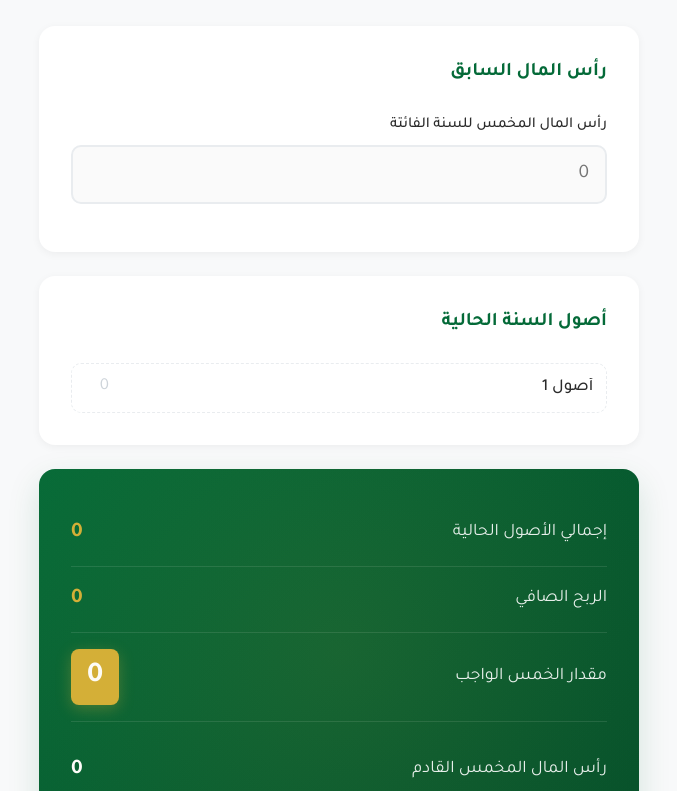
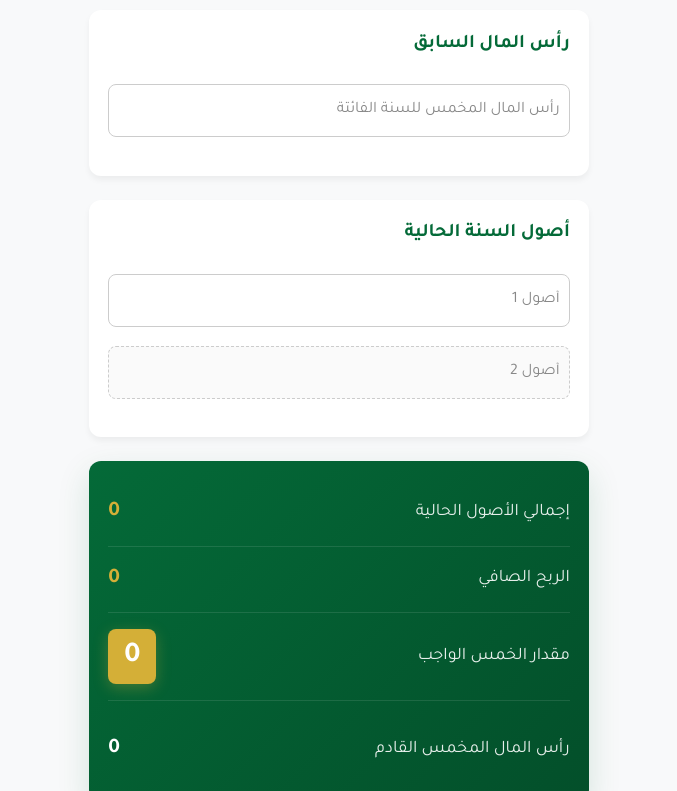
Before and after one commit to mjs19999/khums-calculator, a plain HTML site: page index.html in a window 1280 px wide. Shown: the part 94-885 px from the top of the page, without its empty margins (301-978 px from the left). Drawn offline with Linux system fonts and the light colour scheme.

Commit message:
تعديلات بسيطة

```diff
--- a/index.html
+++ b/index.html
@@ -7,18 +7,20 @@
     <link href="https://fonts.googleapis.com/css2?family=Tajawal:wght@400;500;700&display=swap" rel="stylesheet">
     <style>
         :root {
-            --primary-color: #046A38; /* Deep Emerald Green */
+            --primary-color: #046A38;
             --primary-light: #0a8a4d;
-            --accent-color: #D4AF37; /* Soft Gold */
+            --accent-color: #D4AF37;
             --bg-color: #f8f9fa;
             --card-bg: #ffffff;
             --text-main: #2b2b2b;
-            --text-muted: #6c757d;
-            --border-light: #e9ecef;
-            --shadow-sm: 0 2px 8px rgba(0,0,0,0.05);
+            --text-muted: #888888;
+            --border-light: #cccccc;
+            --danger-bg: #ffebee;
+            --danger-color: #d32f2f;
+            --shadow-sm: 0 4px 6px rgba(0,0,0,0.05);
             --shadow-md: 0 8px 24px rgba(4, 106, 56, 0.08);
             --shadow-lg: 0 12px 32px rgba(4, 106, 56, 0.15);
-            --transition: all 0.3s cubic-bezier(0.25, 0.8, 0.25, 1);
+            --transition: all 0.25s ease;
         }
 
         * {
@@ -32,43 +34,26 @@
             background-color: var(--bg-color);
             color: var(--text-main);
             line-height: 1.6;
-            padding: 2rem 1rem;
+            padding: 1rem 0.5rem;
             display: flex;
             justify-content: center;
         }
 
         .container {
             width: 100%;
-            max-width: 600px;
+            max-width: 500px;
         }
 
-        .header {
-            text-align: center;
-            margin-bottom: 2rem;
-        }
-
-        .header h1 {
-            color: var(--primary-color);
-            font-size: 2.2rem;
-            margin-bottom: 0.5rem;
-        }
-
-        .header p {
-            color: var(--text-muted);
-            font-size: 1rem;
-        }
+        .header { text-align: center; margin-bottom: 2rem; }
+        .header h1 { color: var(--primary-color); font-size: 2.2rem; margin-bottom: 0.5rem; }
+        .header p { color: var(--text-muted); font-size: 1rem; }
 
         .card {
             background-color: var(--card-bg);
-            border-radius: 16px;
-            padding: 2rem;
+            border-radius: 12px;
+            padding: 1.2rem;
             margin-bottom: 1.5rem;
             box-shadow: var(--shadow-sm);
-            transition: var(--transition);
-        }
-
-        .card:hover {
-            box-shadow: var(--shadow-md);
         }
 
         .section-title {
@@ -76,59 +61,13 @@
             font-weight: 700;
             color: var(--primary-color);
             margin-bottom: 1.5rem;
-            display: flex;
-            align-items: center;
-            gap: 0.5rem;
         }
 
-        /* Inputs General */
-        .input-group {
-            display: flex;
-            flex-direction: column;
-            margin-bottom: 1rem;
-        }
-
-        .input-group label {
-            font-size: 0.95rem;
-            color: var(--text-main);
-            margin-bottom: 0.5rem;
-            font-weight: 500;
-        }
-
-        .main-input {
+        /* حاوية الإدخال */
+        .input-container {
+            position: relative;
+            margin-bottom: 1.2rem;
             width: 100%;
-            padding: 1rem;
-            font-size: 1.2rem;
-            border: 2px solid var(--border-light);
-            border-radius: 10px;
-            background-color: #fafafa;
-            transition: var(--transition);
-            color: var(--text-main);
-        }
-
-        .main-input:focus {
-            outline: none;
-            border-color: var(--primary-color);
-            background-color: #fff;
-            box-shadow: 0 0 0 4px rgba(4, 106, 56, 0.1);
-        }
-
-        /* Dynamic Asset Rows */
-        .assets-container {
-            display: flex;
-            flex-direction: column;
-            gap: 0.8rem;
-        }
-
-        .asset-row {
-            display: flex;
-            gap: 1rem;
-            align-items: center;
-            padding: 0.8rem;
-            border-radius: 10px;
-            background: #fff;
-            border: 1px solid var(--border-light);
-            transition: var(--transition);
             animation: slideIn 0.4s cubic-bezier(0.25, 0.8, 0.25, 1) forwards;
         }
 
@@ -137,59 +76,123 @@
             to { opacity: 1; transform: translateY(0); }
         }
 
-        .asset-row:focus-within {
-            border-color: var(--primary-light);
-            box-shadow: 0 4px 12px rgba(4, 106, 56, 0.05);
-        }
-
-        .asset-name, .asset-amount {
-            border: none;
-            background: transparent;
-            font-size: 1.05rem;
+        /* حقول الإدخال الأساسية */
+        .main-input {
+            width: 100%;
+            padding: 1rem 0.8rem;
+            padding-left: 2.5rem; /* مساحة لزر الحذف على اليسار */
+            font-size: 1rem;
+            border: 1px solid var(--border-light);
+            border-radius: 8px;
+            background-color: transparent;
             color: var(--text-main);
             outline: none;
             transition: var(--transition);
         }
 
-        .asset-name {
-            flex-grow: 1;
-            font-weight: 500;
+        .main-input:focus {
+            border-color: var(--primary-color);
+            box-shadow: 0 0 0 4px rgba(4, 106, 56, 0.1);
         }
 
-        .asset-amount {
-            width: 120px;
-            text-align: left;
-            font-weight: 700;
-            color: var(--primary-color);
-            border-bottom: 2px solid transparent;
+        /* الليبل الثابت */
+        .static-label {
+            position: absolute;
+            right: 10px;
+            top: 50%;
+            transform: translateY(-50%);
+            color: var(--text-muted);
+            font-size: 1rem;
+            pointer-events: none;
+            transition: var(--transition);
+            transform-origin: right center;
+            background-color: transparent;
+            padding: 0;
+            margin: 0;
         }
 
-        .asset-amount:focus {
-            border-bottom: 2px solid var(--accent-color);
-        }
-
-        .asset-amount::placeholder {
-            color: #ced4da;
-            font-weight: 400;
-        }
-
-        /* Ghost Row Styling */
-        .ghost-row {
-            opacity: 0.4;
-            border: 1px dashed var(--border-light);
-            background: transparent;
+        /* الليبل القابل للتعديل */
+        input.floating-label {
+            position: absolute;
+            right: 10px;
+            top: 50%;
+            transform: translateY(-50%);
+            color: var(--text-muted);
+            font-size: 1.0rem;
+            transition: var(--transition);
+            transform-origin: right center;
+            background-color: transparent;
+            border: none;
+            outline: none;
+            font-family: inherit;
+            width: auto;
+            max-width: 80%;
+            pointer-events: auto;
             cursor: text;
         }
 
-        .ghost-row:hover {
-            opacity: 0.6;
+        /* تصغير ورفع الليبل */
+        .main-input:focus ~ .static-label,
+        .main-input:not(:placeholder-shown) ~ .static-label,
+        .main-input:focus ~ input.floating-label,
+        .main-input:not(:placeholder-shown) ~ input.floating-label,
+        input.floating-label:focus {
+            top: 0;
+            transform: translateY(-50%) scale(0.85); /* تصغير الخط كما طلبنا سابقًا */
+            background-color: var(--card-bg);
+            padding: 0 3px;
+            color: var(--primary-color);
         }
 
-        .ghost-row .asset-amount {
-            color: var(--text-muted);
+        input.floating-label:focus {
+            border-bottom: 1px dashed var(--primary-color);
+            color: var(--primary-light);
         }
 
-        /* Results Card */
+        /* زر الحذف السالب */
+        .delete-btn {
+            position: absolute;
+            left: 12px;
+            top: 50%;
+            transform: translateY(-50%);
+            background: var(--danger-bg);
+            color: var(--danger-color);
+            border: none;
+            border-radius: 50%;
+            width: 28px;
+            height: 28px;
+            font-size: 1.4rem;
+            line-height: 1;
+            display: flex;
+            align-items: center;
+            justify-content: center;
+            cursor: pointer;
+            transition: var(--transition);
+            opacity: 0;
+            pointer-events: none; /* غير قابل للضغط وهو مخفي */
+            z-index: 10;
+        }
+
+        .delete-btn:hover {
+            background: #ffcdd2;
+            transform: translateY(-50%) scale(1.1);
+        }
+
+        /* إظهار زر الحذف فقط إذا لم يكن الصف شبحًا، ولم يكن الصف الأول */
+        .input-container:not(.ghost-row):not(.first-row) .delete-btn {
+            opacity: 1;
+            pointer-events: auto;
+        }
+
+        /* صف الشبح */
+        .ghost-row { opacity: 0.4; transition: opacity 0.3s; }
+        .ghost-row:hover { opacity: 0.6; }
+        .ghost-row .main-input {
+            border: 1px dashed var(--border-light);
+            background-color: #fafafa;
+        }
+
+        /* البطاقة النهائية */
         .results-card {
             background: linear-gradient(135deg, var(--primary-color), #034f2a);
             color: white;
@@ -197,78 +200,15 @@
             position: relative;
             overflow: hidden;
         }
+        .result-row { display: flex; justify-content: space-between; align-items: center; padding: 1rem 0; border-bottom: 1px solid rgba(255, 255, 255, 0.1); }
+        .result-row:last-child { border-bottom: none; margin-top: 0.5rem; padding-top: 1.5rem; }
+        .result-label { font-size: 1.1rem; opacity: 0.9; }
+        .result-value { font-size: 1.3rem; font-weight: 700; color: var(--accent-color); }
+        .khums-highlight { font-size: 1.8rem; color: #fff; background: var(--accent-color); padding: 0.3rem 1rem; border-radius: 8px; box-shadow: 0 4px 15px rgba(212, 175, 55, 0.3); }
+        .no-khums-msg { text-align: center; font-size: 1.3rem; font-weight: 700; color: var(--accent-color); padding: 1rem; display: none; animation: fadeIn 0.5s ease forwards; }
 
-        .results-card::before {
-            content: '';
-            position: absolute;
-            top: -50%;
-            right: -50%;
-            width: 200%;
-            height: 200%;
-            background: radial-gradient(circle, rgba(212, 175, 55, 0.1) 0%, transparent 60%);
-            pointer-events: none;
-        }
-
-        .result-row {
-            display: flex;
-            justify-content: space-between;
-            align-items: center;
-            padding: 1rem 0;
-            border-bottom: 1px solid rgba(255, 255, 255, 0.1);
-        }
-
-        .result-row:last-child {
-            border-bottom: none;
-            margin-top: 0.5rem;
-            padding-top: 1.5rem;
-        }
-
-        .result-label {
-            font-size: 1.1rem;
-            opacity: 0.9;
-        }
-
-        .result-value {
-            font-size: 1.3rem;
-            font-weight: 700;
-            color: var(--accent-color);
-            transition: var(--transition);
-        }
-
-        .khums-highlight {
-            font-size: 1.8rem;
-            color: #fff;
-            background: var(--accent-color);
-            padding: 0.3rem 1rem;
-            border-radius: 8px;
-            box-shadow: 0 4px 15px rgba(212, 175, 55, 0.3);
-        }
-
-        .no-khums-msg {
-            text-align: center;
-            font-size: 1.3rem;
-            font-weight: 700;
-            color: var(--accent-color);
-            padding: 1rem;
-            display: none;
-            animation: fadeIn 0.5s ease forwards;
-        }
-
-        @keyframes fadeIn {
-            from { opacity: 0; }
-            to { opacity: 1; }
-        }
-
-        .hidden-details {
-            transition: var(--transition);
-        }
-
-        @media (max-width: 480px) {
-            .asset-row { padding: 0.6rem; }
-            .asset-name, .asset-amount { font-size: 0.95rem; }
-            .asset-amount { width: 90px; }
-            .header h1 { font-size: 1.8rem; }
-        }
+        @keyframes fadeIn { from { opacity: 0; } to { opacity: 1; } }
+        @media (max-width: 480px) { .main-input { font-size: 1.05rem; padding-left: 2.5rem; } .header h1 { font-size: 1.8rem; } }
     </style>
 </head>
 <body>
@@ -280,20 +220,20 @@
 
         <div class="card">
             <h2 class="section-title">رأس المال السابق</h2>
-            <div class="input-group">
-                <label for="prev-capital">رأس المال المخمس للسنة الفائتة</label>
-                <input type="number" id="prev-capital" class="main-input" placeholder="0" min="0">
+            <div class="input-container">
+                <input type="number" id="prev-capital" class="main-input" placeholder=" " min="0">
+                <label for="prev-capital" class="static-label">رأس المال المخمس للسنة الفائتة</label>
             </div>
         </div>
 
         <div class="card">
             <h2 class="section-title">أصول السنة الحالية</h2>
-            <div id="assets-container" class="assets-container">
+            <div id="assets-container">
                 </div>
         </div>
 
-        <div class="card results-card" id="results-card">
-            <div id="khums-details" class="hidden-details">
+        <div class="card results-card">
+            <div id="khums-details">
                 <div class="result-row">
                     <span class="result-label">إجمالي الأصول الحالية</span>
                     <span class="result-value" id="res-total-wealth">0</span>
@@ -311,9 +251,7 @@
                     <span class="result-value" id="res-next-capital" style="color: white;">0</span>
                 </div>
             </div>
-            <div id="no-khums-msg" class="no-khums-msg">
-                ليس عليك خمس لهذه السنة 🌿
-            </div>
+            <div id="no-khums-msg" class="no-khums-msg">ليس عليك خمس لهذه السنة 🌿</div>
         </div>
     </div>
 
@@ -322,96 +260,115 @@
         const prevCapitalInput = document.getElementById('prev-capital');
         let sourceCounter = 1;
 
-        // Initialize the app with the first ghost row
         function init() {
-            assetsContainer.appendChild(createRow(true));
+            // إضافة الأصول الأول بشكل مفعل وثابت
+            assetsContainer.appendChild(createRow(false, true));
+            // إضافة أول صف شبح للتحضير
+            assetsContainer.appendChild(createRow(true, false));
+
             prevCapitalInput.addEventListener('input', calculateKhums);
             calculateKhums();
         }
 
-        // Format numbers for display
         function formatCurrency(num) {
-            return num.toLocaleString('en-US'); // Using en-US for standard comma separated thousands
+            return num.toLocaleString('en-US');
         }
 
-        // Create a new asset row (Ghost or Active)
-        function createRow(isGhost = false) {
-            const row = document.createElement('div');
-            row.className = `asset-row ${isGhost ? 'ghost-row' : ''}`;
+        // isGhost: هل هو صف شفاف؟  isFirst: هل هو الأصول الأول الثابت؟
+        function createRow(isGhost = false, isFirst = false) {
+            const container = document.createElement('div');
+            // نعطي كلاس first-row للأصول الأول عشان نمنع ظهور زر الحذف فيه بالـ CSS
+            container.className = `input-container ${isGhost ? 'ghost-row' : ''} ${isFirst ? 'first-row' : ''}`;
 
+            const currentSourceNum = sourceCounter;
+            sourceCounter++; // نرفع العداد مباشرة لكي يأخذ كل صف جديد رقمًا تسلسليًا خاصًا
+
+            // حقل المبلغ
+            const amountInput = document.createElement('input');
+            amountInput.type = 'number';
+            amountInput.className = 'main-input asset-amount';
+            amountInput.placeholder = ' ';
+            amountInput.min = '0';
+
+            // حقل الاسم
             const nameInput = document.createElement('input');
             nameInput.type = 'text';
-            nameInput.className = 'asset-name';
-            nameInput.value = isGhost ? `أصول ${sourceCounter}` : '';
+            nameInput.className = 'floating-label asset-name';
+            nameInput.value = `أصول ${currentSourceNum}`;
 
-            const amountInput = document.createElement('input');
-            amountInput.type = 'number';
-            amountInput.className = 'asset-amount';
-            amountInput.placeholder = '0';
-            amountInput.min = '0';
+            // زر الحذف
+            const deleteBtn = document.createElement('button');
+            deleteBtn.type = 'button';
+            deleteBtn.className = 'delete-btn';
+            deleteBtn.innerHTML = '−'; // علامة السالب
+            deleteBtn.tabIndex = -1; // لمنع التركيز عليه بالكيبورد أثناء التنقل
 
-            // Function to handle activation and spawning of new ghost rows
-            const handleInput = () => {
-                if (row.classList.contains('ghost-row')) {
-                    // Activate row smoothly
-                    row.classList.remove('ghost-row');
-                    sourceCounter++;
-                    // Instantly spawn new ghost row
-                    assetsContainer.appendChild(createRow(true));
+            // تفعيل زر الحذف
+            deleteBtn.addEventListener('click', () => {
+                if (isFirst) return; // حماية إضافية
+                container.style.opacity = '0';
+                container.style.transform = 'translateY(-10px)';
+                setTimeout(() => {
+                    container.remove();
+                    calculateKhums(); // إعادة الحساب بعد الحذف
+                }, 250);
+            });
+
+            // دالة تعديل العرض التلقائي للاسم
+            const adjustLabelWidth = () => {
+                let ruler = document.getElementById('text-ruler');
+                if (!ruler) {
+                    ruler = document.createElement('span');
+                    ruler.id = 'text-ruler';
+                    ruler.style.cssText = 'position:absolute; visibility:hidden; white-space:pre; font-size:1.1rem; font-family:"Tajawal", sans-serif;';
+                    document.body.appendChild(ruler);
+                }
+                ruler.textContent = nameInput.value || nameInput.placeholder;
+                nameInput.style.width = (ruler.offsetWidth + 12) + 'px';
+            };
+
+            const handleActivation = () => {
+                if (container.classList.contains('ghost-row')) {
+                    container.classList.remove('ghost-row');
+                    assetsContainer.appendChild(createRow(true, false));
                 }
                 calculateKhums();
             };
 
-            // Function to handle safe removal if completely empty
-            const checkEmpty = () => {
-                if (!row.classList.contains('ghost-row')) {
-                    const nameVal = nameInput.value.trim();
-                    const amountVal = amountInput.value.trim();
+            nameInput.addEventListener('blur', () => {
+                if (nameInput.value.trim() === '') {
+                    nameInput.value = `أصول ${currentSourceNum}`;
+                    adjustLabelWidth();
+                }
+            });
 
-                    // Remove if both fields are empty, or amount is empty and name is default
-                    if ((nameVal === '' && amountVal === '') ||
-                        (amountVal === '' && nameVal.startsWith('أصول '))) {
+            amountInput.addEventListener('input', handleActivation);
+            nameInput.addEventListener('focus', () => {
+                nameInput.select();
+                handleActivation();
+            });
+            nameInput.addEventListener('input', handleActivation);
+            nameInput.addEventListener('input', adjustLabelWidth);
+            requestAnimationFrame(adjustLabelWidth);
 
-                        row.style.opacity = '0';
-                        row.style.transform = 'translateY(-10px)';
+            container.appendChild(amountInput);
+            container.appendChild(nameInput);
+            container.appendChild(deleteBtn);
 
-                        setTimeout(() => {
-                            row.remove();
-                            calculateKhums();
-                        }, 300); // Matches CSS transition duration
-                    }
-                }
-            };
-
-            nameInput.addEventListener('input', handleInput);
-            amountInput.addEventListener('input', handleInput);
-
-            nameInput.addEventListener('blur', checkEmpty);
-            amountInput.addEventListener('blur', checkEmpty);
-
-            // Select text on click for easier editing of default labels
-            nameInput.addEventListener('focus', () => nameInput.select());
-
-            row.appendChild(nameInput);
-            row.appendChild(amountInput);
-
-            return row;
+            return container;
         }
 
-        // Core Calculation Logic
         function calculateKhums() {
             const prevCapital = parseFloat(prevCapitalInput.value) || 0;
             let totalCurrentWealth = 0;
 
-            // Sum up all active rows (ignore ghost rows)
-            const rows = assetsContainer.querySelectorAll('.asset-row:not(.ghost-row)');
+            const rows = assetsContainer.querySelectorAll('.input-container:not(.ghost-row)');
             rows.forEach(row => {
                 const amountInput = row.querySelector('.asset-amount');
                 const amount = parseFloat(amountInput.value) || 0;
                 totalCurrentWealth += amount;
             });
 
-            // Formulas
             const netProfit = totalCurrentWealth - prevCapital;
             let khumsDue = 0;
 
@@ -420,11 +377,9 @@
             }
 
             const nextCapital = totalCurrentWealth - khumsDue;
-
             updateUI(totalCurrentWealth, netProfit, khumsDue, nextCapital);
         }
 
-        // Update Results Display
         function updateUI(totalCurrentWealth, netProfit, khumsDue, nextCapital) {
             const detailsDiv = document.getElementById('khums-details');
             const noKhumsMsg = document.getElementById('no-khums-msg');
@@ -435,17 +390,14 @@
             document.getElementById('res-next-capital').innerText = formatCurrency(nextCapital);
 
             if (netProfit <= 0 && totalCurrentWealth > 0) {
-                // Show respectful message, hide detailed khums output
                 detailsDiv.style.display = 'none';
                 noKhumsMsg.style.display = 'block';
             } else {
-                // Show standard results
                 detailsDiv.style.display = 'block';
                 noKhumsMsg.style.display = 'none';
             }
         }
 
-        // Boot up
         init();
     </script>
 </body>
```
